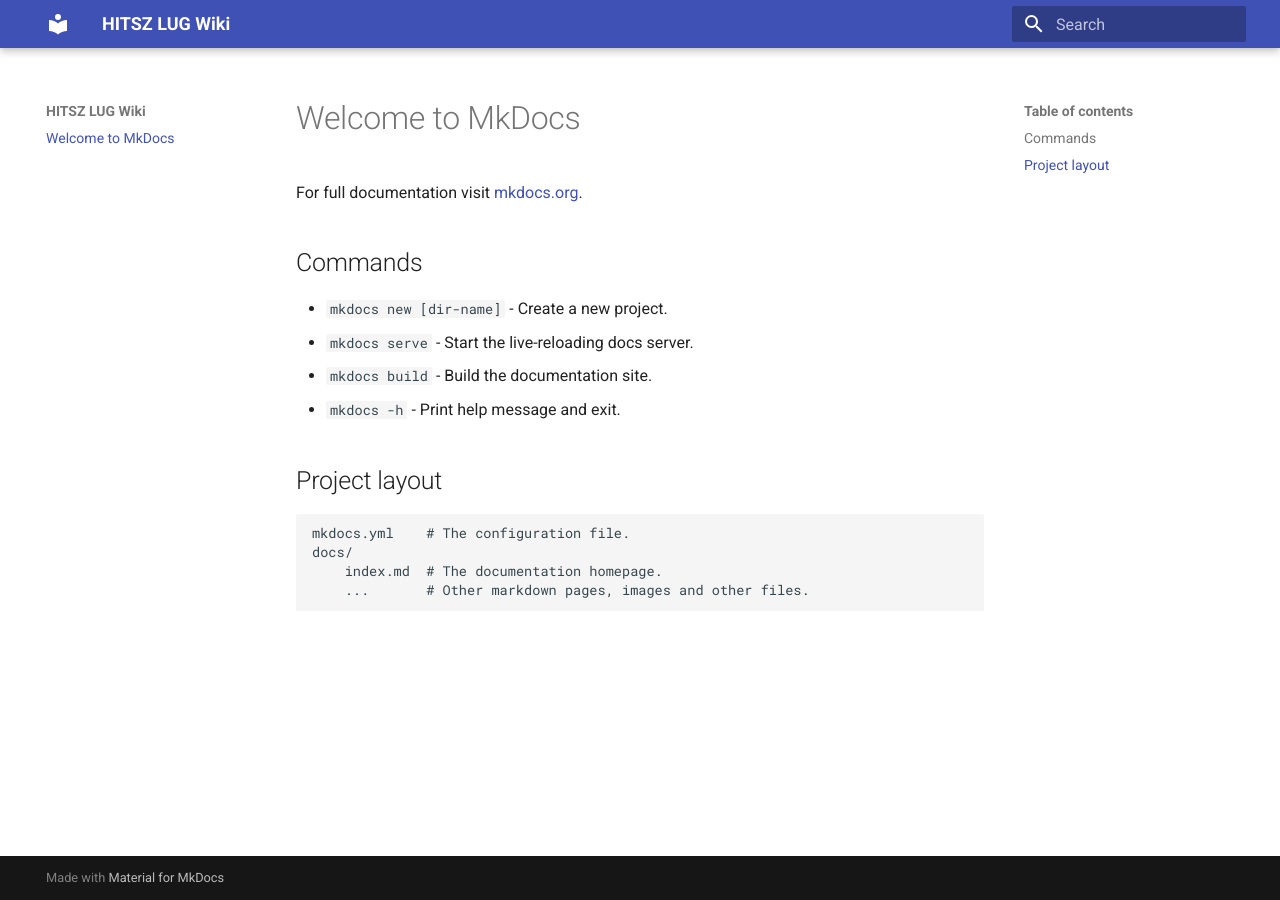
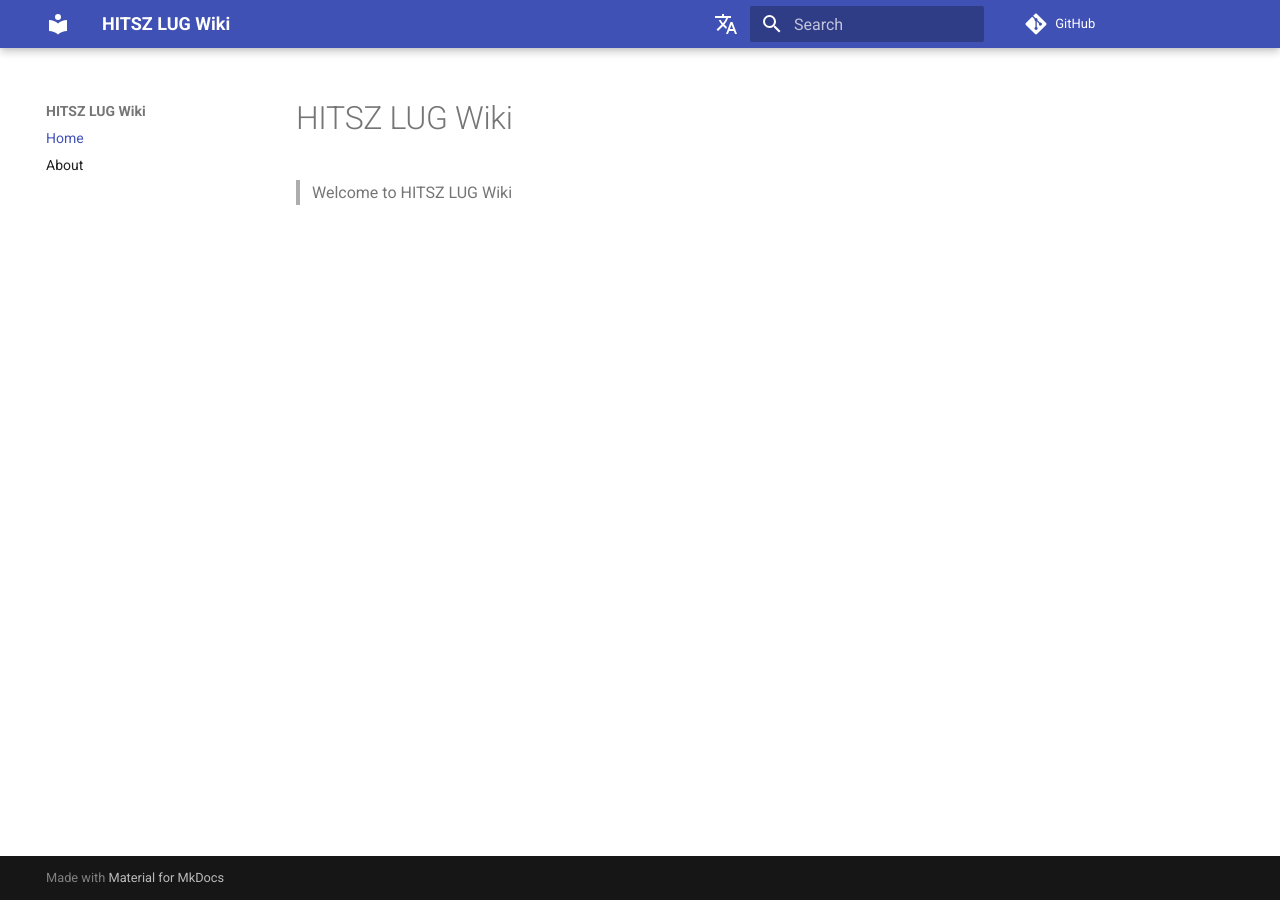
Before and after one commit to hitszosa/wiki, an MkDocs documentation site: the page built from docs/index.md, in a window 1280 px wide. Built offline with MkDocs 1.6.1 and Material for MkDocs 9.7.7, drawn with Linux system fonts in a browser that asks for light colours; comment, search, counter and statistics services are not loaded.

```diff
--- a/docs/index.md
+++ b/docs/index.md
@@ -1,17 +1,2 @@
-# Welcome to MkDocs
-
-For full documentation visit [mkdocs.org](https://www.mkdocs.org).
-
-## Commands
-
-* `mkdocs new [dir-name]` - Create a new project.
-* `mkdocs serve` - Start the live-reloading docs server.
-* `mkdocs build` - Build the documentation site.
-* `mkdocs -h` - Print help message and exit.
-
-## Project layout
-
-    mkdocs.yml    # The configuration file.
-    docs/
-        index.md  # The documentation homepage.
-        ...       # Other markdown pages, images and other files.
+# HITSZ LUG Wiki
+> Welcome to HITSZ LUG Wiki
--- a/mkdocs.yml
+++ b/mkdocs.yml
@@ -1,3 +1,18 @@
 site_name: HITSZ LUG Wiki
+repo_url: https://github.com/hitszlug/wiki
+edit_uri: edit/main/docs/
 theme:
   name: material
+
+nav:
+  - Home: index.md
+  - About: about.md
+
+extra:
+  alternate:
+    - name: Chinese
+      link: /cn/
+      lang: cn
+    - name: English
+      link: /en/
+      lang: en
```
Also changed, not shown: docs/cn/index.md (added, +2 -0 lines), docs/about.md (added), docs/en/index.md (added).
